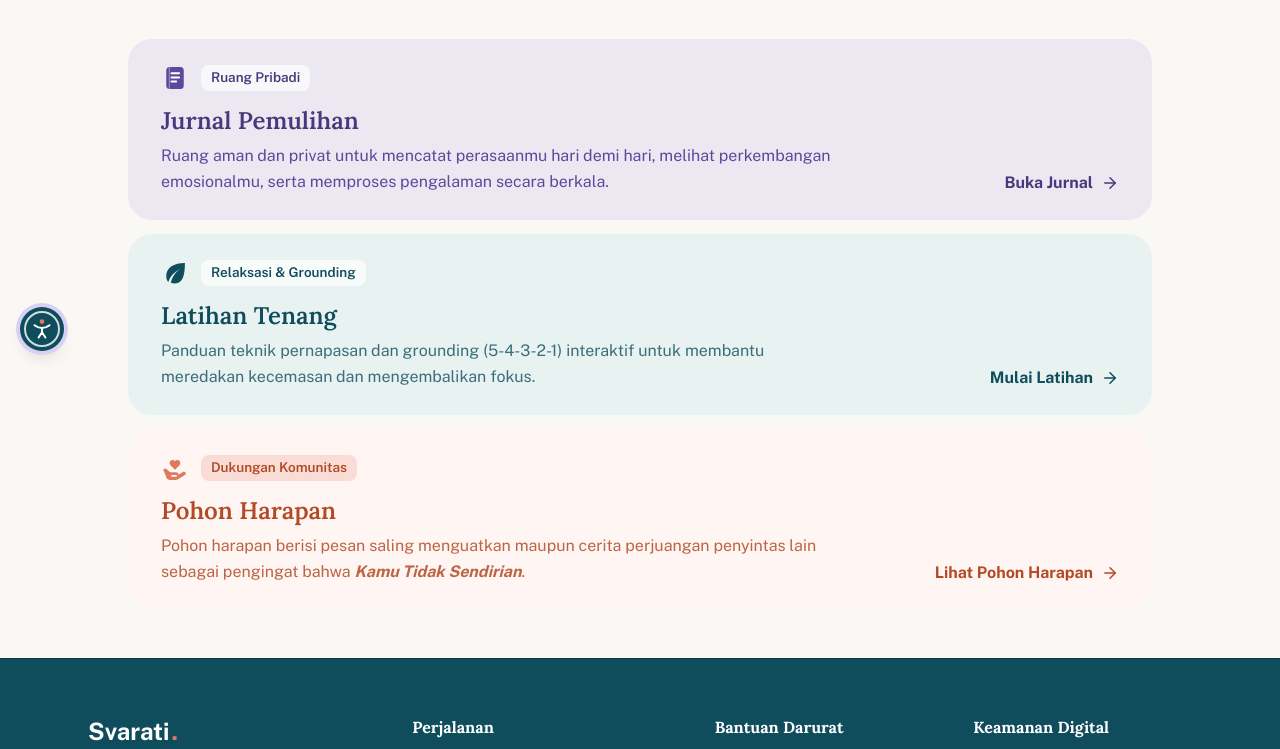
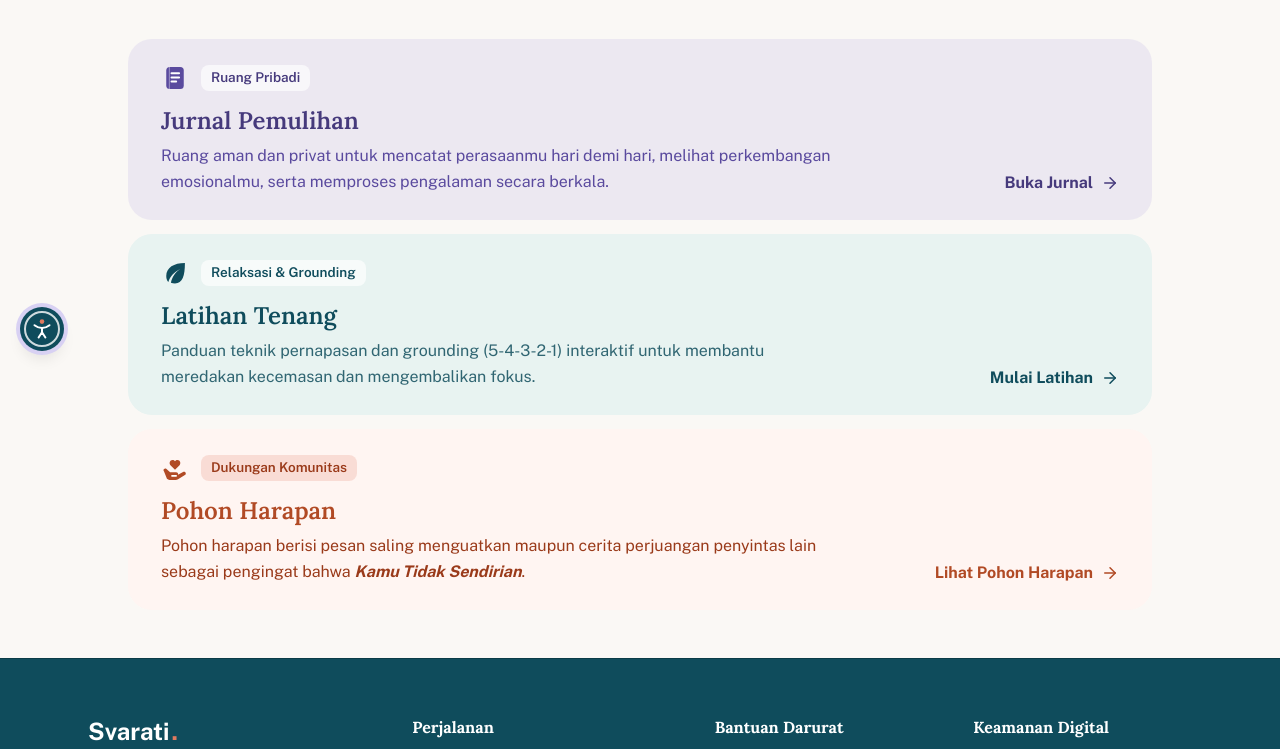
Before and after one commit to Team-4-RA-Lasminingrat-PI-2026/svarati-project, a Next.js app: page /rehabilitatif in a window 1280 px wide. Shown: the part 429-1178 px from the top of the page. Built offline with nearby package versions, Linux system fonts and the light colour scheme; no server answers.

Commit message:
RLA023: pertua warna teks kartu coral agar kontrasnya lolos WCAG AA
Latar kartu coral paling terang, sementara teksnya memakai warna paling
muda dan masih diberi transparansi, jadi rasio kontrasnya hanya 3,86
(teks) dan 2,75 (ikon). Warna card tidak diubah, hanya warna teks.

```diff
--- a/app/rehabilitatif/page.js
+++ b/app/rehabilitatif/page.js
@@ -64,15 +64,17 @@ const TEMA = {
     kartu: "bg-svarati-teal-soft hover:border-svarati-teal/25",
     ikon: "text-svarati-teal",
     judul: "text-svarati-teal",
-    teks: "text-svarati-teal/80",
+    teks: "text-svarati-teal/85",
     label: "bg-white/65 text-svarati-teal",
   },
   coral: {
+    // Latar coral paling terang di antara ketiganya, jadi warna teksnya
+    // dipertua supaya kontrasnya tetap lolos WCAG AA.
     kartu: "bg-svarati-coral-soft hover:border-svarati-coral/30",
-    ikon: "text-svarati-coral",
+    ikon: "text-svarati-coral-dark",
     judul: "text-svarati-coral-dark",
-    teks: "text-svarati-coral-dark/85",
-    label: "bg-svarati-coral/20 text-svarati-coral-dark",
+    teks: "text-svarati-coral-darker",
+    label: "bg-svarati-coral/20 text-svarati-coral-darker",
   },
 };
 
```
